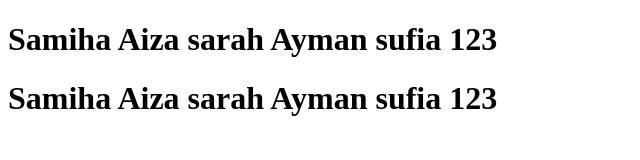
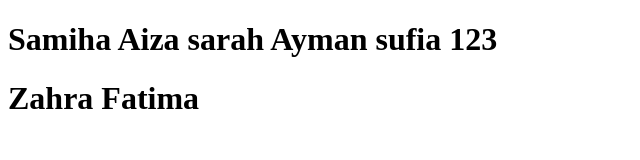
Before and after one commit to aamirali72/Bootcampsample, a plain HTML site: page index.html in a window 1280 px wide. Shown: the whole page, without its empty margins (0-640 px from the left). Drawn offline with Linux system fonts and the light colour scheme.

Commit message:
arsalan commit

```diff
--- a/index.html
+++ b/index.html
@@ -9,7 +9,7 @@
 
 <body>
     <h1>Samiha Aiza sarah Ayman sufia 123</h1>
-	<h1>Samiha Aiza sarah Ayman sufia 123</h1>
+	<h1>Zahra Fatima</h1>
 </body>
 
 </html>
```
